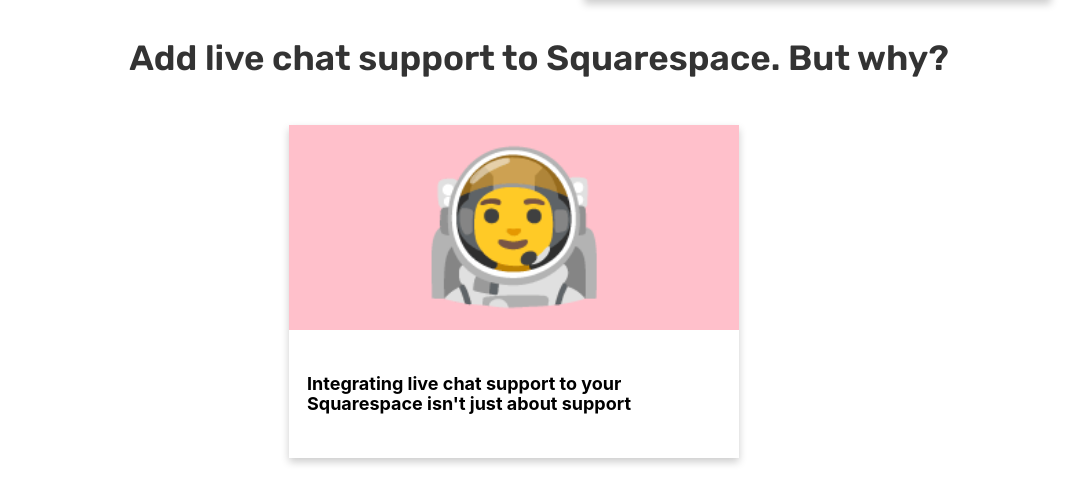
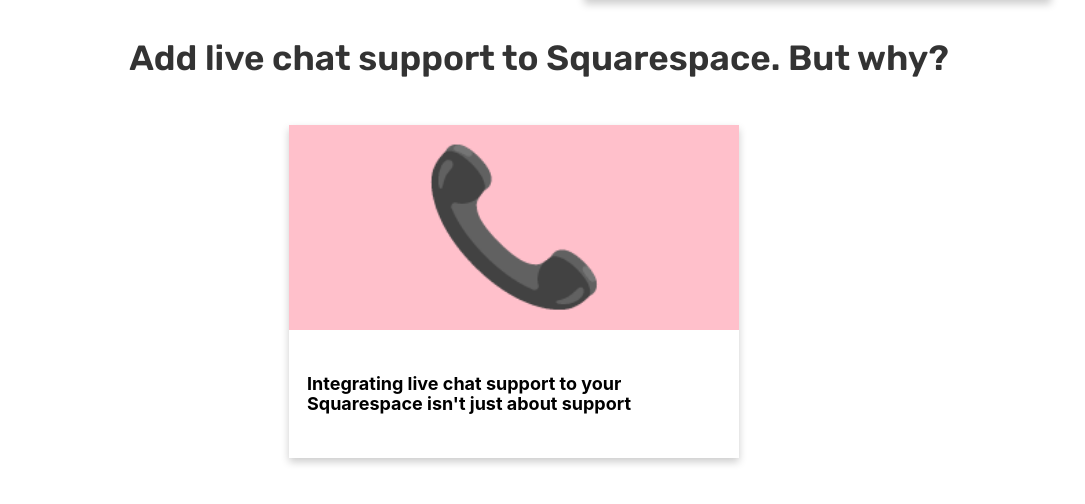
Before and after one commit to TrakBit/squarespace-static, a Gatsby site: page / in a window 1280 px wide. Shown: the part 3173-3677 px from the top of the page, without its empty margins (101-1186 px from the left). Built offline with nearby package versions, Linux system fonts and the light colour scheme; Gatsby itself is replaced by a stand-in of ours.

Commit message:
Update index.js

```diff
--- a/src/pages/index.js
+++ b/src/pages/index.js
@@ -264,7 +264,7 @@
                         <div className='card'>
                             <div style={{backgroundColor: 'pink'}}>
                                 <h1 style={{fontWeight: '600', fontSize: '150px', paddingTop: '20px', paddingBottom: '20px', textAlign: 'center'}}>
-                                    🧑‍🚀
+                                    📞
                                 </h1>
                             </div>
                             <Container>
```
